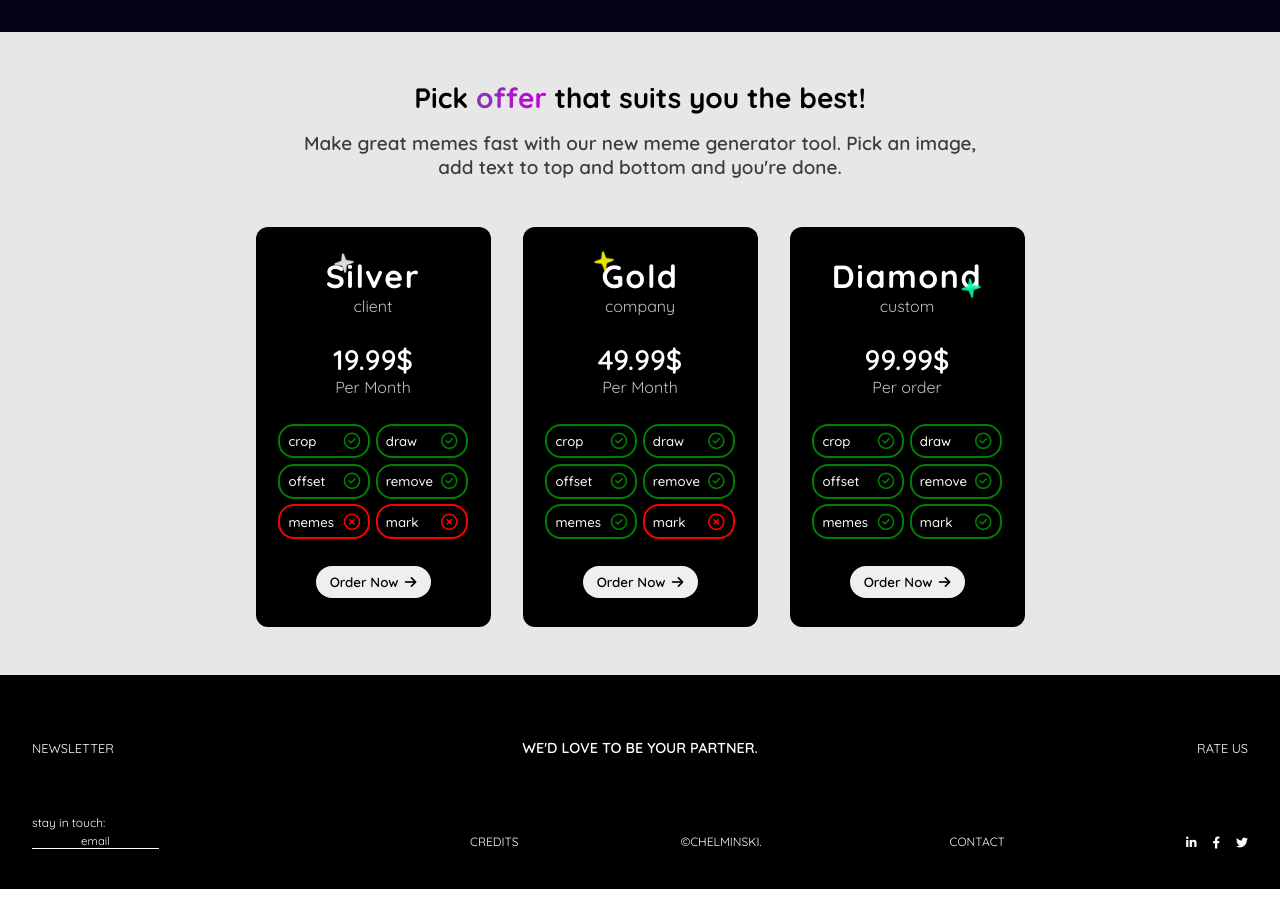
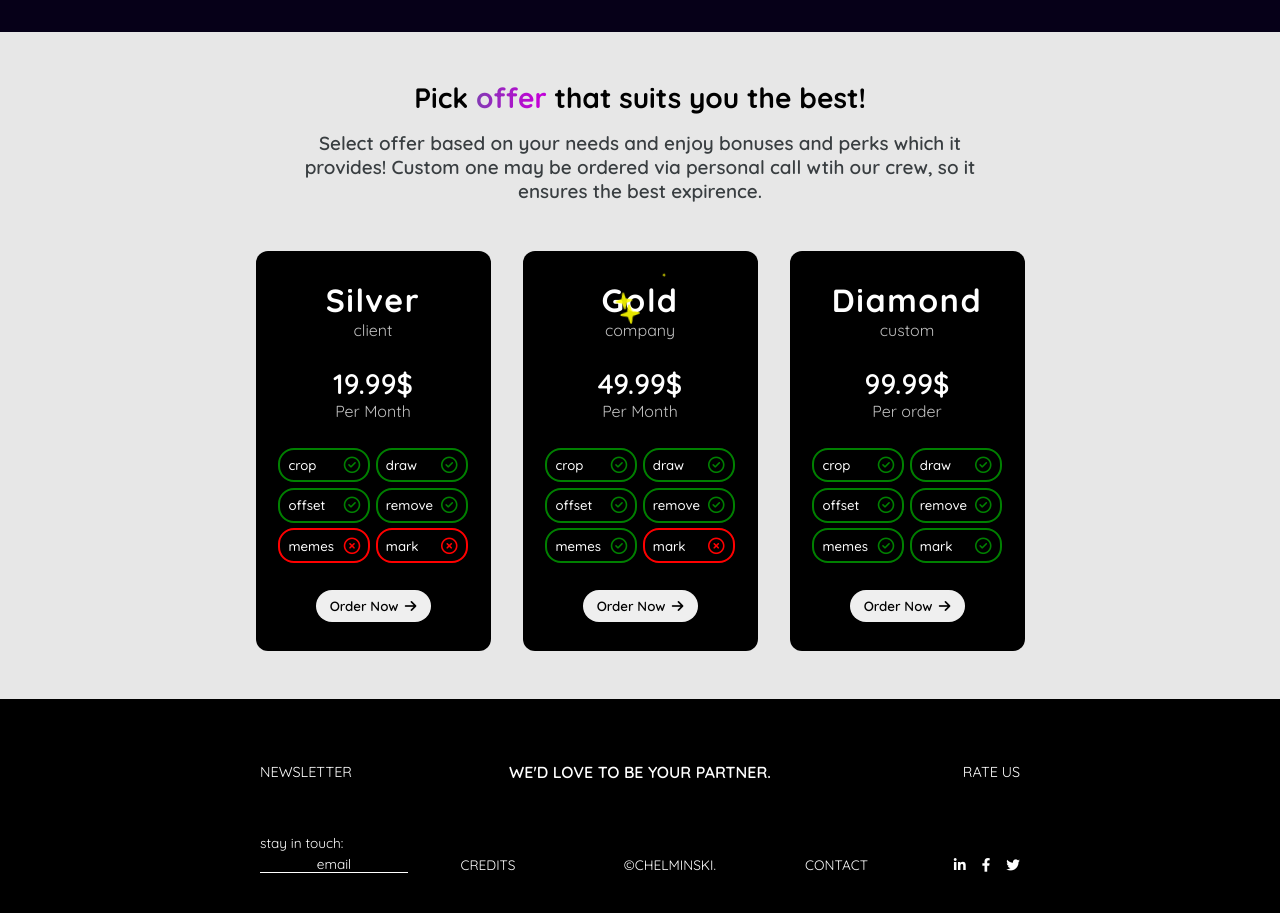
Before and after one commit to SzymonChelminski/Crop-Snap, a React (Create React App) app: page / in a window 1280 px wide. Shown: the part 1920-2833 px from the top of the page. Before the commit the page ends 2809 px from the top, so only its background shows below. Built offline with nearby package versions, Linux system fonts and the light colour scheme; no server answers; a web font is replaced by a local one.

Commit message:
footerPC last touches

```diff
--- a/src/components/ContentFourth.tsx
+++ b/src/components/ContentFourth.tsx
@@ -43,13 +43,10 @@ import React, { useEffect } from 'react';
             setInterval(() => {
               animate(star);
             }, 1000);
-          }, index++ * (interval / 3));
+          }, index++ * (interval / 6));
         }
 
     }},[])
-
-
-
 
   return (
     <div className='content__fourth__outline'>
@@ -61,7 +58,7 @@ import React, { useEffect } from 'react';
               that suits you the best!
             </h1>
             <span className='content__fourth__text__description'>
-            Make great memes fast with our new meme generator tool. Pick an image, add text to top and bottom and you're done.
+              Select offer based on your needs and enjoy bonuses and perks which it provides! Custom one may be ordered via personal call wtih our crew, so it ensures the best expirence.
             </span>
           </section>
           <div className='content__fourth__pricing__container'>
--- a/src/components/FooterPC.tsx
+++ b/src/components/FooterPC.tsx
@@ -17,16 +17,32 @@ export default function FooterPC() {
         </div>
         <div className='footerPC__bottom__elements'>
           <span className='footerPC__email'>
-           <span>stay in touch:</span>
+           <span>
+            stay in touch:
+            </span>
            <input type="text" placeholder='email'/>
           </span>
-          <span>CREDITS</span>
-          <span>©CHELMINSKI.</span>
-          <span>CONTACT</span>
           <span>
-            <i className="fa-brands fa-linkedin-in"></i>
-            <i className="fa-brands fa-facebook-f"></i>
-            <i className="fa-brands fa-twitter"></i>
+            CREDITS
+          </span>
+          <span>
+            <a href="https://www.linkedin.com/in/szymon-chełmiński-62603b274/" target='blank'>
+            ©CHELMINSKI.
+            </a>
+          </span>
+          <span>
+            CONTACT
+          </span>
+          <span>
+            <a href="https://www.linkedin.com/in/szymon-chełmiński-62603b274/" target='blank'>
+              <i className="fa-brands fa-linkedin-in"></i>
+            </a>
+            <a href="https://www.facebook.com/SzymonChelminski/" target='blank'>
+              <i className="fa-brands fa-facebook-f"></i>
+              </a>
+            <a href="https://twitter.com/i/flow/login?redirect_after_login=%2F%3Flang%3Dpl" target='blank'>
+              <i className="fa-brands fa-twitter"></i>
+              </a>
           </span>
         </div>
       </div>
--- a/src/index.css
+++ b/src/index.css
@@ -1005,6 +1005,8 @@ html {
 .footerPC__outline {
   padding: 2rem;
   background-color: black;
+  display: flex;
+  justify-content: center;
 }
 
 .footerPC__container {
@@ -1014,7 +1016,7 @@ html {
 
 .footerPC__top__elements {
   height: 55%;
-  width: 100%;
+  width: 704px;
   display: grid;
   grid-template-columns: 30% 40% 30%;
 }
@@ -1024,6 +1026,7 @@ html {
   align-items: center;
   justify-content: flex-start;
   font-size: 0.8em;
+  cursor: pointer;
 }
 
 .footerPC__top__elements span:nth-child(2) {
@@ -1039,12 +1042,13 @@ html {
   align-items: center;
   justify-content: flex-end;
   font-size: 0.8em;
+  cursor: pointer;
 }
 
 .footerPC__bottom__elements {
   height: 40%;
-  width: 100%;
-  font-size: 0.75em;
+  width: 704px;
+  font-size: 0.8em;
   display: flex;
   align-items: flex-end;
   justify-content: space-between;
@@ -1052,9 +1056,6 @@ html {
 
 .footerPC__bottom__elements span {
   width: 20%;
-}
-
-.footerPC__email {
 }
 
 .footerPC__email > span {
@@ -1082,17 +1083,20 @@ html {
 
 .footerPC__bottom__elements span:nth-child(2) {
   display: flex;
+  justify-content: center;
+  cursor: pointer;
+}
+
+.footerPC__bottom__elements span:nth-child(3) {
+  display: flex;
   justify-content: flex-end;
-}
-
-.footerPC__bottom__elements span:nth-child(3) {
+  cursor: pointer;
+}
+
+.footerPC__bottom__elements span:nth-child(4) {
   display: flex;
   justify-content: flex-end;
-}
-
-.footerPC__bottom__elements span:nth-child(4) {
-  display: flex;
-  justify-content: flex-end;
+  cursor: pointer;
 }
 
 .footerPC__bottom__elements span:nth-child(5) {
@@ -1101,6 +1105,10 @@ html {
   gap: 1rem;
 }
 
+.footerPC__bottom__elements a {
+  color: white;
+  text-decoration: none;
+}
 
 /* xs */
 @media (min-width: 475px) {
@@ -1700,6 +1708,34 @@ html {
       font-size: 1.18em;
     }
 
+    /* footer__PC  */
+
+    .footerPC__top__elements {
+      width: 760px;
+    }
+
+    .footerPC__top__elements span:nth-child(1) {
+      font-size: 0.9em;
+    }
+
+    .footerPC__top__elements span:nth-child(2) {
+      font-size: 1em;
+      font-weight: 600;
+    }
+
+    .footerPC__top__elements span:nth-child(3) {
+      font-size: 0.9em;
+    }
+
+    .footerPC__bottom__elements {
+      width: 760px;
+      font-size: 0.855em;
+    }
+
+    .footerPC__email > input {
+      font-size: 1em;
+    }
+
 }
 
 /* 2xl */
```
